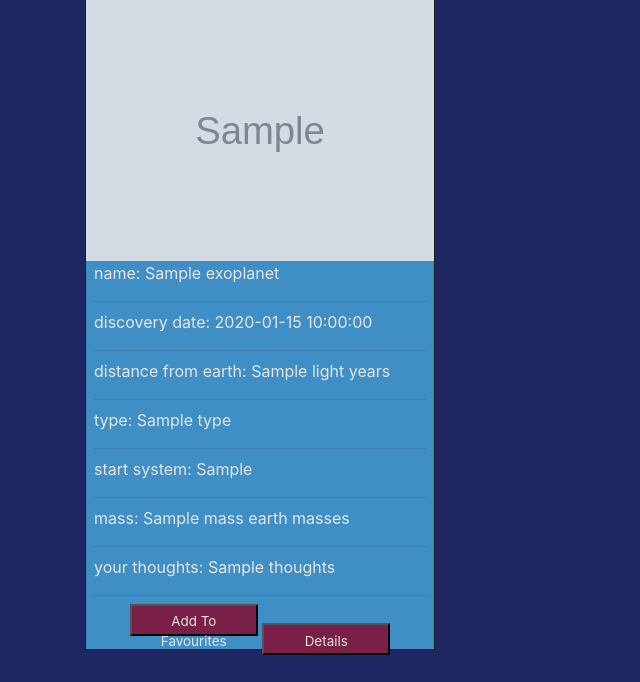
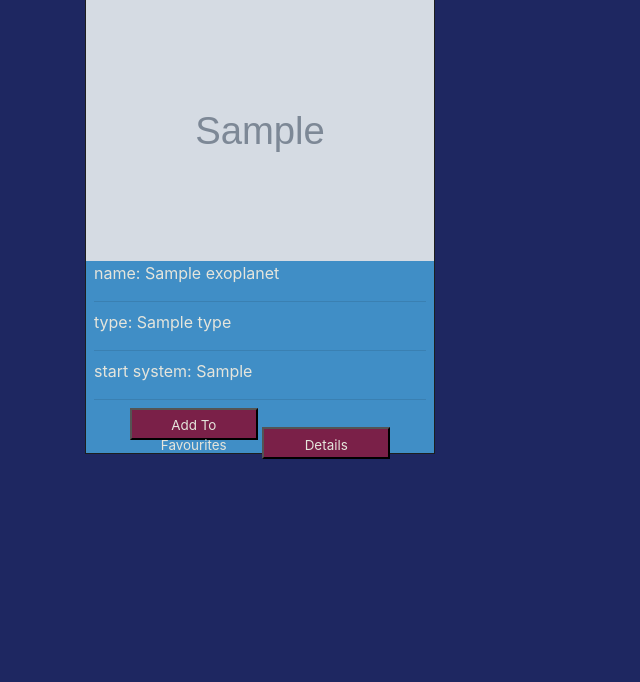
Before and after one commit to Astig-1982/The-Exoplanet-Project, a Flask app: page /exoplanets_display in a window 1280 px wide. Shown: the part 161-843 px from the top of the page, without its empty margins (0-640 px from the left). After the commit the page ends 620 px from the top, so only its background shows below. Run offline with Flask 2, Linux system fonts and the light colour scheme; grey boxes marked "Sample" are stand-in pictures; a database or web service that is not in the repository returns one stand-in record (values such as "Sample title"); some libraries are stand-ins or nearby versions.

Commit message:
Removed exoplanet.discovery date, distance from earth and mass properties from the main display

```diff
--- a/templates/exoplanets.html
+++ b/templates/exoplanets.html
@@ -17,12 +17,8 @@
        <div class="exoplanets_holder">
              <img src="{{exoplanet.exoplanet_image}}" width="100%" height="70%" alt=""><br>
              <p class="exoplanet_properties">name: {{exoplanet.planet_name}}</p><hr class="separator">
-             <p class="exoplanet_properties">discovery date: {{exoplanet.discovery_date}}</p><hr class="separator">
-             <p class="exoplanet_properties">distance from earth: {{exoplanet.distance_from_earth}} light years</p><hr class="separator">
              <p class="exoplanet_properties">type: {{exoplanet.type}}</p><hr class="separator">
              <p class="exoplanet_properties">start system: {{exoplanet.star_system}}</p><hr class="separator">
-             <p class="exoplanet_properties">mass: {{exoplanet.mass}} earth masses</p><hr class="separator">
-             <p class="exoplanet_properties">your thoughts: {{exoplanet.thoughts}}</p><hr class="separator">
              <div class="centered_buttons">
              <a href="{{ url_for('add_favourites', exoplanet_id=exoplanet._id)}}" id="margin-left"><button class="exoplanets_display_buttons">Add To Favourites</button></a>
              <a href="{{ url_for('detailed_exoplanet', exoplanet_id=exoplanet._id) }}" id="float_right"><button class="exoplanets_display_buttons">Details</button></a>
```
